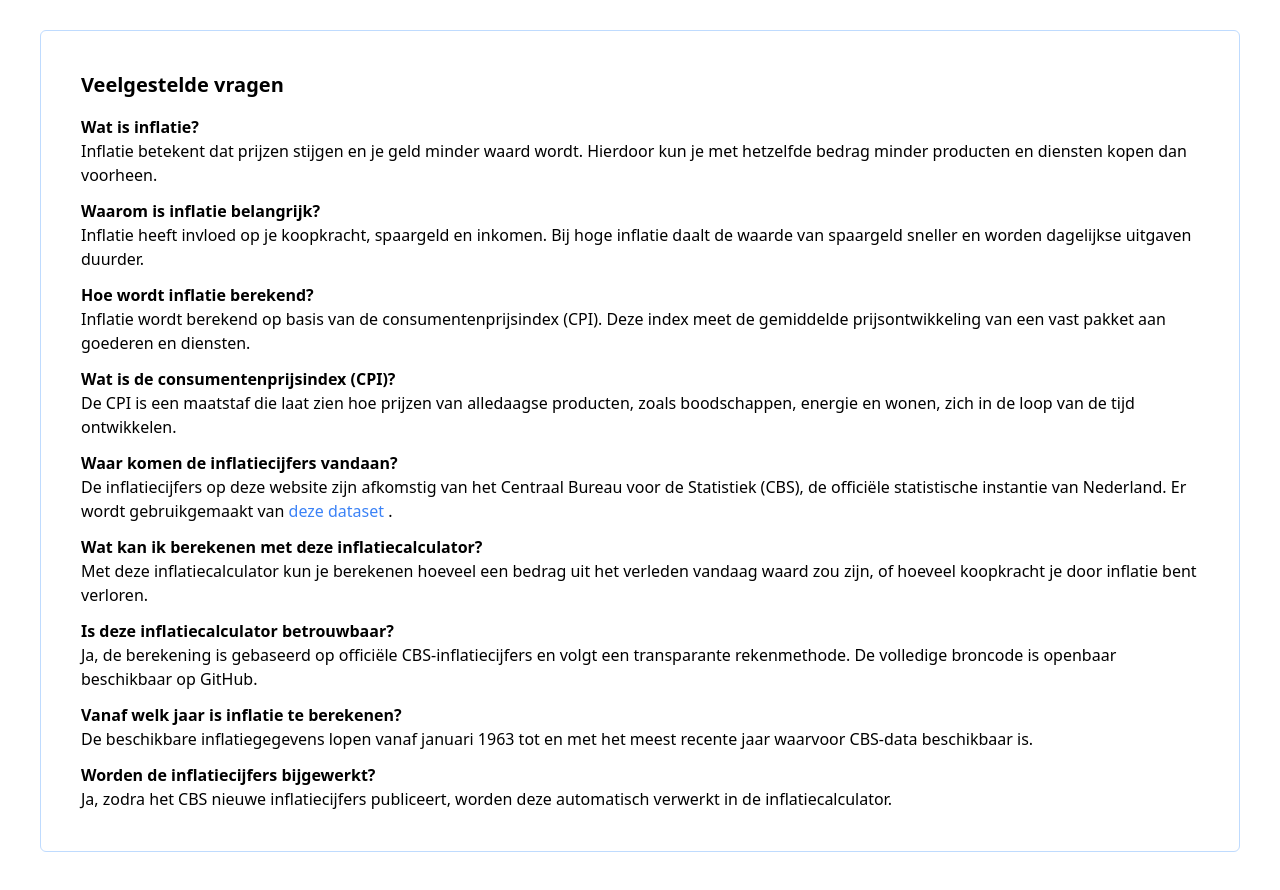
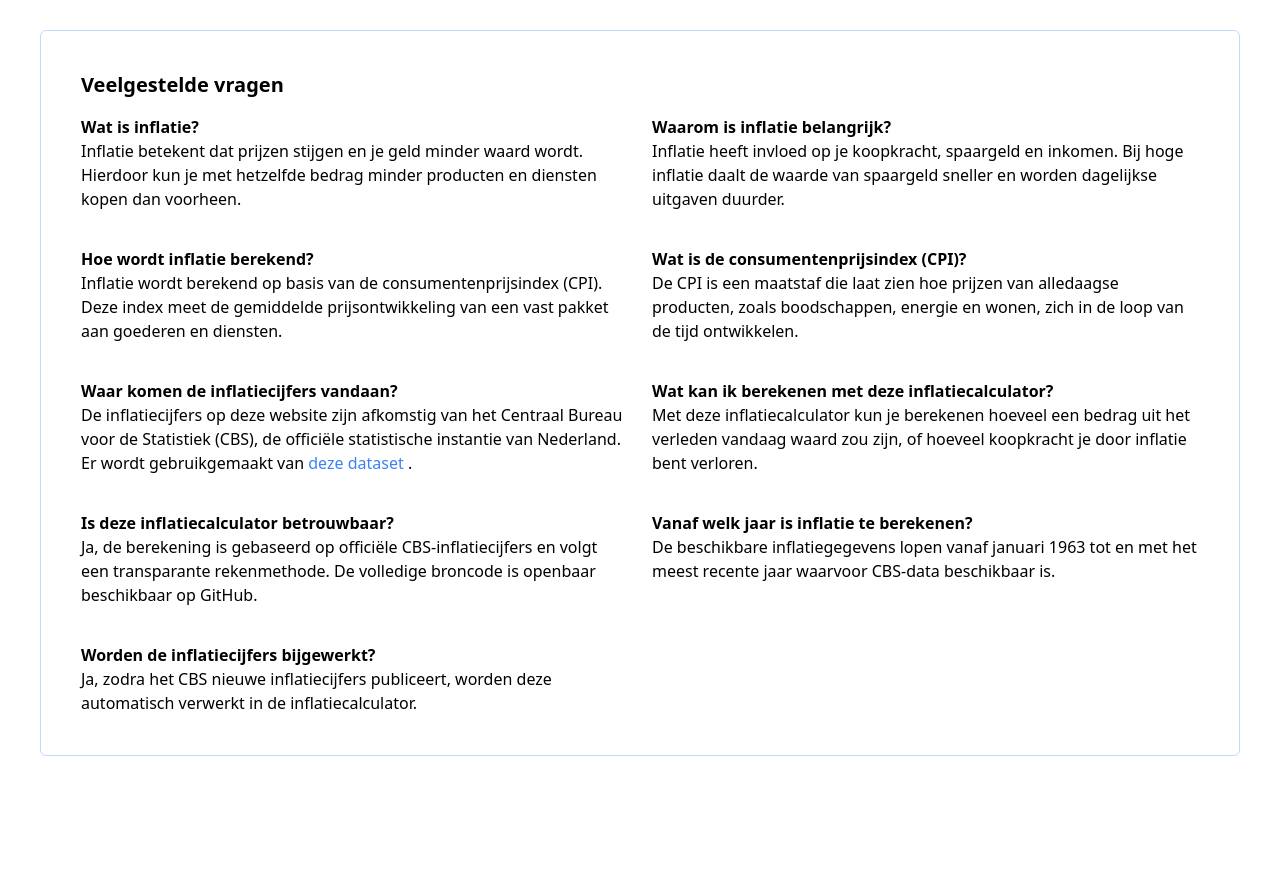
Before and after one commit to NickHuijgen/inflatie-calculator, a Nuxt app: page / in a window 1280 px wide. Shown: the part 758-1648 px from the top of the page. After the commit the page ends 1554 px from the top, so only its background shows below. Built offline with nearby package versions, Linux system fonts and the light colour scheme; no server answers.

Commit message:
move to grid

```diff
--- a/pages/index.vue
+++ b/pages/index.vue
@@ -156,30 +156,40 @@
         <div class="flex-1 p-10">
           <h2 class="text-xl font-bold mb-4">Veelgestelde vragen</h2>
 
+          <div class="grid grid-cols-1 md:grid-cols-2 gap-6">
+            <div>
               <h3 class="font-semibold">Wat is inflatie?</h3>
               <p class="mb-3">
                 Inflatie betekent dat prijzen stijgen en je geld minder waard wordt. Hierdoor kun je met hetzelfde bedrag
                 minder producten en diensten kopen dan voorheen.
               </p>
+            </div>
 
+            <div>
               <h3 class="font-semibold">Waarom is inflatie belangrijk?</h3>
               <p class="mb-3">
                 Inflatie heeft invloed op je koopkracht, spaargeld en inkomen. Bij hoge inflatie daalt de waarde van spaargeld
                 sneller en worden dagelijkse uitgaven duurder.
               </p>
+            </div>
 
+            <div>
               <h3 class="font-semibold">Hoe wordt inflatie berekend?</h3>
               <p class="mb-3">
                 Inflatie wordt berekend op basis van de consumentenprijsindex (CPI). Deze index meet de gemiddelde
                 prijsontwikkeling van een vast pakket aan goederen en diensten.
               </p>
+            </div>
 
+            <div>
               <h3 class="font-semibold">Wat is de consumentenprijsindex (CPI)?</h3>
               <p class="mb-3">
                 De CPI is een maatstaf die laat zien hoe prijzen van alledaagse producten, zoals boodschappen, energie en
                 wonen, zich in de loop van de tijd ontwikkelen.
               </p>
+            </div>
 
+            <div>
               <h3 class="font-semibold">Waar komen de inflatiecijfers vandaan?</h3>
               <p class="mb-3">
                 De inflatiecijfers op deze website zijn afkomstig van het Centraal Bureau voor de Statistiek (CBS),
@@ -193,30 +203,40 @@
                   deze dataset
                 </a>.
               </p>
+            </div>
 
+            <div>
               <h3 class="font-semibold">Wat kan ik berekenen met deze inflatiecalculator?</h3>
               <p class="mb-3">
                 Met deze inflatiecalculator kun je berekenen hoeveel een bedrag uit het verleden vandaag waard zou zijn,
                 of hoeveel koopkracht je door inflatie bent verloren.
               </p>
+            </div>
 
+            <div>
               <h3 class="font-semibold">Is deze inflatiecalculator betrouwbaar?</h3>
               <p class="mb-3">
                 Ja, de berekening is gebaseerd op officiële CBS-inflatiecijfers en volgt een transparante rekenmethode.
                 De volledige broncode is openbaar beschikbaar op GitHub.
               </p>
+            </div>
 
+            <div>
               <h3 class="font-semibold">Vanaf welk jaar is inflatie te berekenen?</h3>
               <p class="mb-3">
                 De beschikbare inflatiegegevens lopen vanaf januari 1963 tot en met het meest recente jaar waarvoor
                 CBS-data beschikbaar is.
               </p>
+            </div>
 
+            <div>
               <h3 class="font-semibold">Worden de inflatiecijfers bijgewerkt?</h3>
               <p>
                 Ja, zodra het CBS nieuwe inflatiecijfers publiceert, worden deze automatisch verwerkt in de
                 inflatiecalculator.
               </p>
+            </div>
+          </div>
         </div>
       </section>
     </div>
```
Lines whose indentation alone changed are shown as unchanged.
